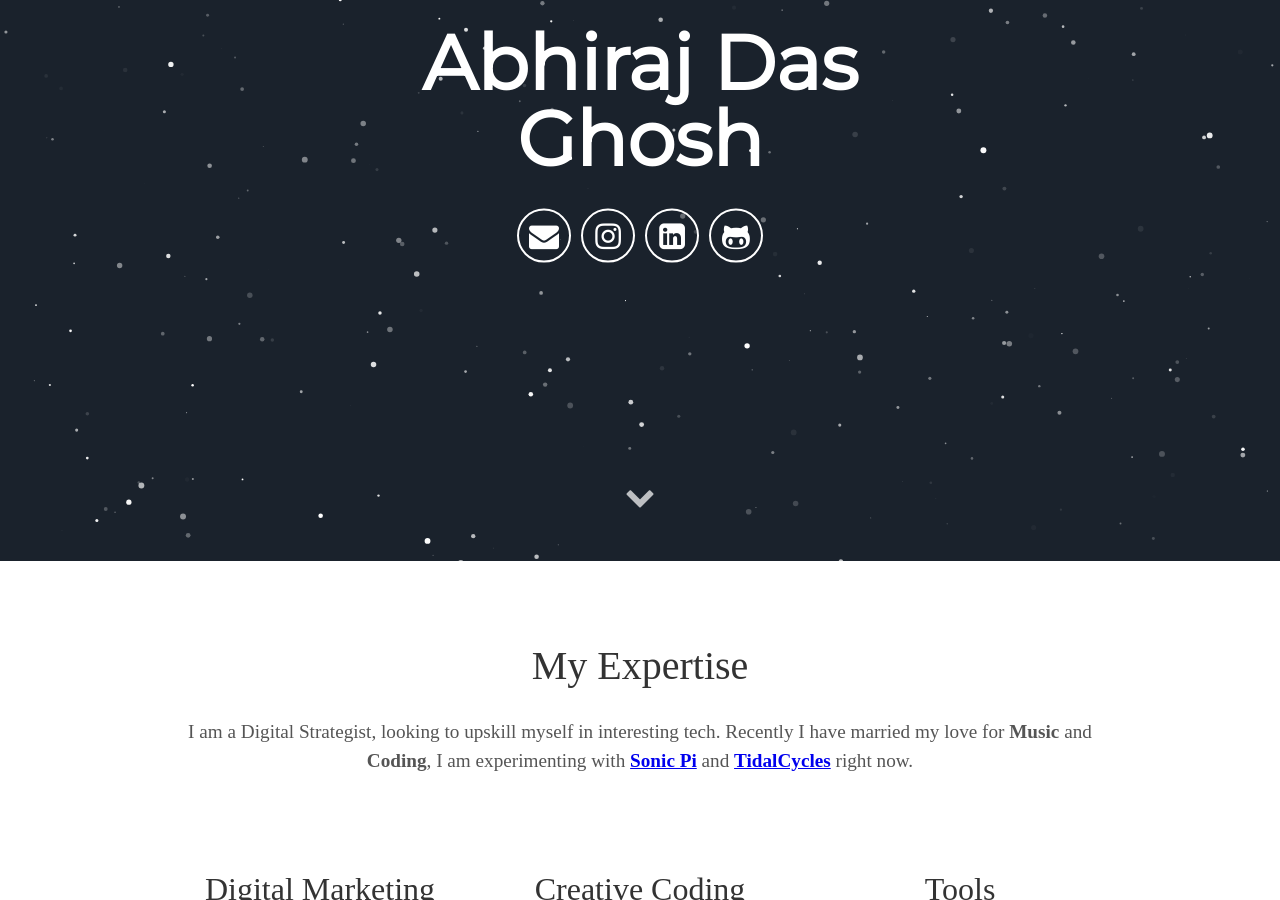
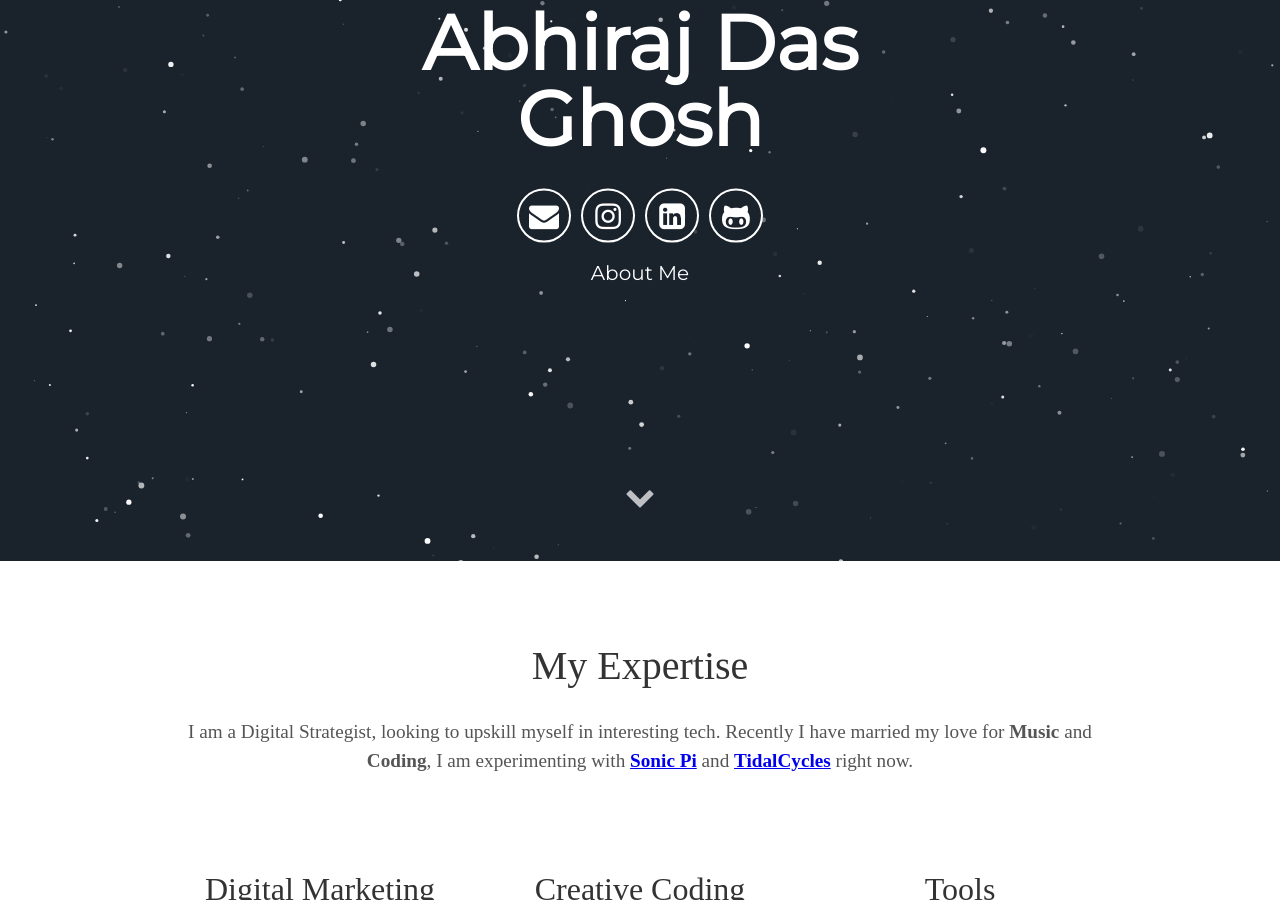
Before and after one commit to abhirajdg/abhirajdg.github.io, a Jekyll site: the page built from index.html, in a window 1280 px wide and 900 px high, scrolled down 339 px. Built offline with Jekyll 4.4.1, drawn with Linux system fonts in a browser that asks for light colours; some web fonts are replaced.

Commit message:
New update

```diff
--- a/_includes/head.html
+++ b/_includes/head.html
@@ -7,5 +7,5 @@
   <meta name="description" content="{% if page.description %}{{ page.description | strip_html | strip_newlines | truncate: 160 }}{% else %}{{ site.description }}{% endif %}">
 
   <link rel="stylesheet" href="{{ '/assets/css/main.css' | prepend: site.baseurl }}">
-  <link rel="shortcut icon" type="image/png" href="{{ '/assets/favicon.png' }}" >
+  <link rel="shortcut icon" type="image/png" href="{{ '/assets/favicon.jpg' }}" >
 </head>
--- a/_includes/header.html
+++ b/_includes/header.html
@@ -11,7 +11,7 @@
         <a aria-label="My Github" target="_blank" href="https://github.com/abhirajdg"><i class="icon fa fa-github-alt" aria-hidden="true"></i></a>
       </div>
       <div class="header-links">
-        <!-- <a class="link" href="#about" data-scroll>About Me</a> -->
+        <a class="link" href="#about" data-scroll>About Me</a>
       </div>
   </div>
   <a class="down" href="#about" data-scroll><i class="icon fa fa-chevron-down" aria-hidden="true"></i></a>
```
